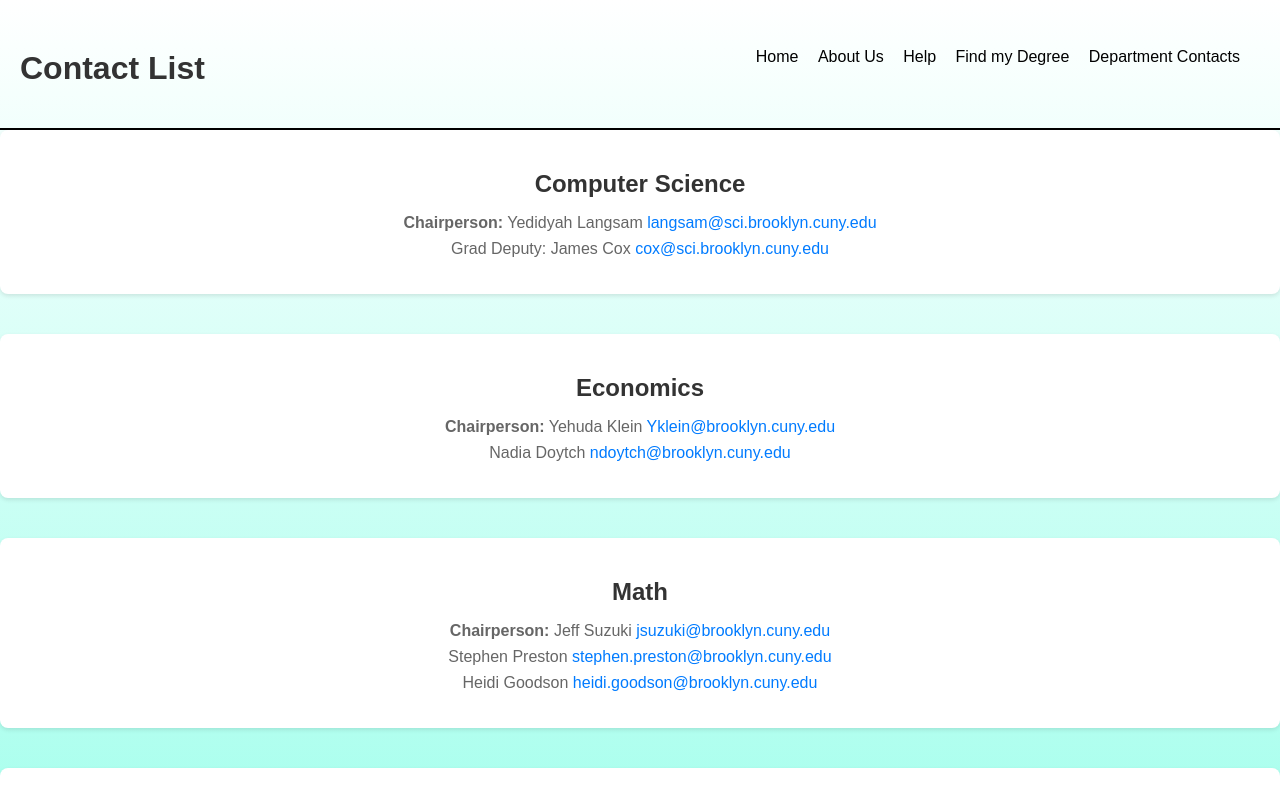
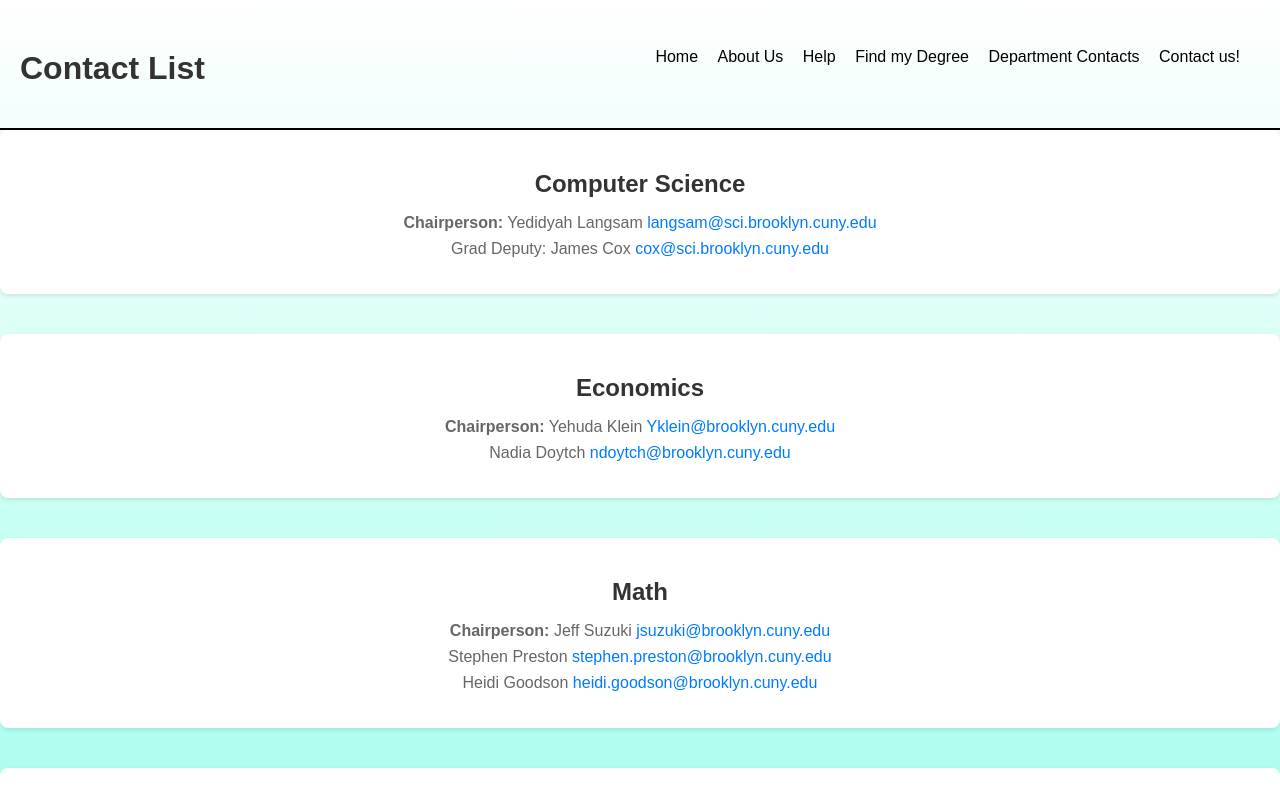
Before and after one commit to SaraKole/CISC-4900, a plain HTML site: page contact.html in a window 1280 px wide. Shown: the top 800 px of the page. Drawn offline with Linux system fonts and the light colour scheme.

Commit message:
Update contact.html

```diff
--- a/contact.html
+++ b/contact.html
@@ -15,6 +15,7 @@
             <li><a href="#">Help</a></li>
             <li><a href="#">Find my Degree</a></li>
             <li><a href="contact.html">Department Contacts </a></li>
+            <li><a href="Contactus.html">Contact us! </a></li>
         </ul>
     </header>
 
```
